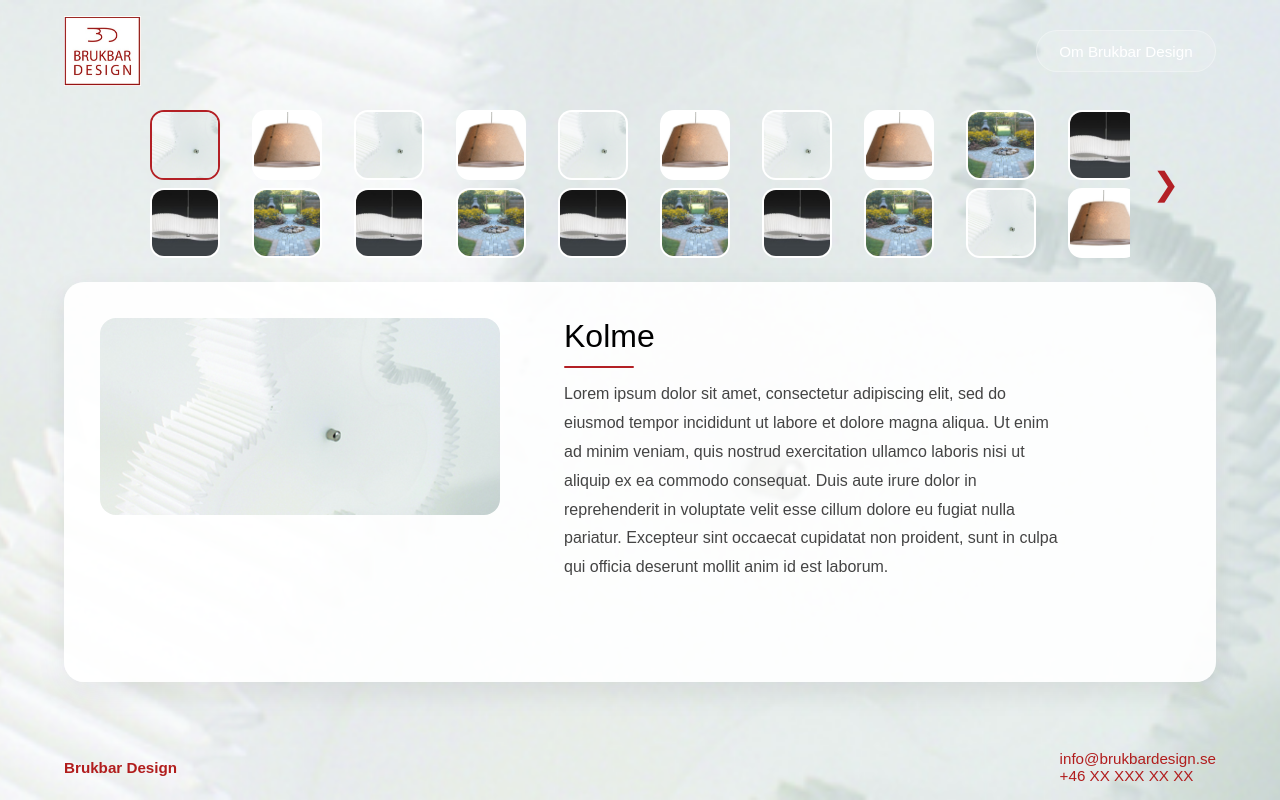
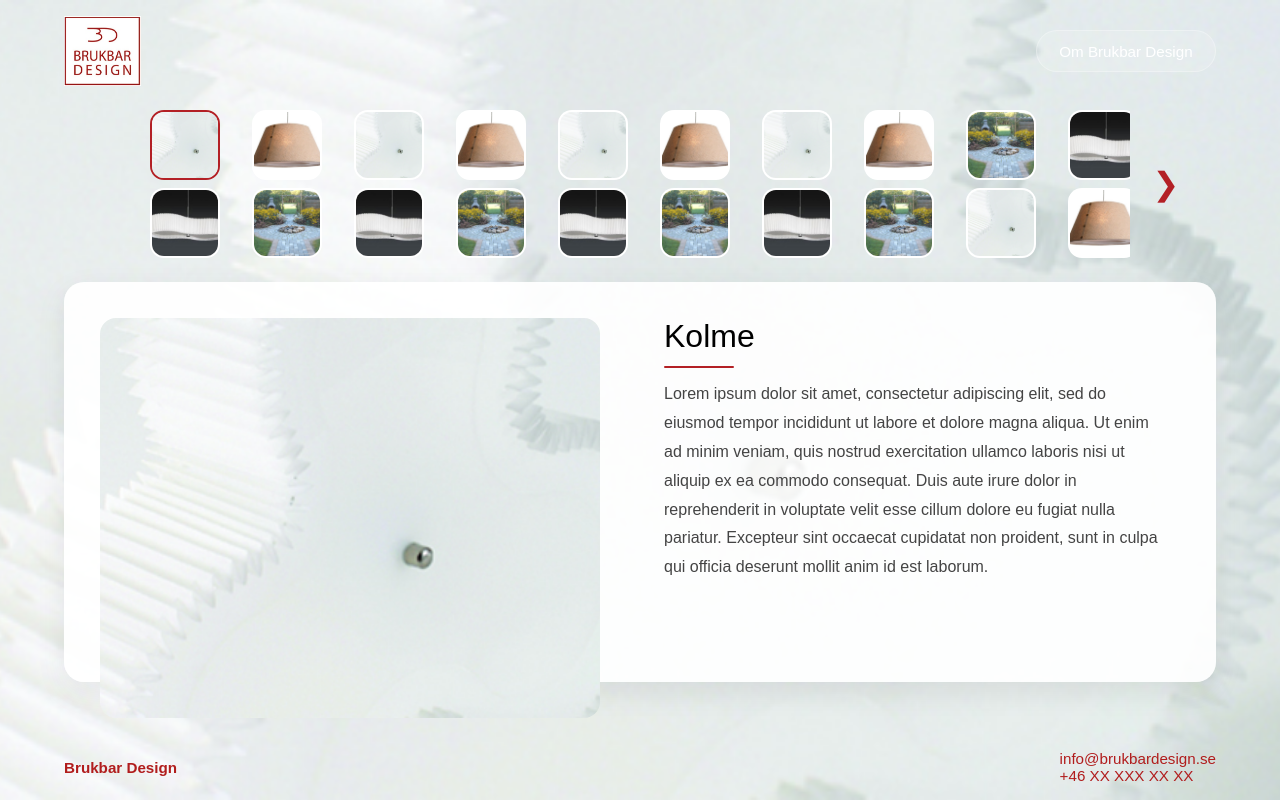
Before and after one commit to h4nn4s/brukbar-design, a React (Vite) app: page / in a window 1280 px wide. Built offline with nearby package versions, Linux system fonts and the light colour scheme.

Commit message:
Refactor shared content panel

```diff
--- a/src/components/About/About.jsx
+++ b/src/components/About/About.jsx
@@ -1,18 +1,12 @@
-import styles from "./About.module.css";
+import ContentPanel from "../ContentPanel/ContentPanel";
 import aboutImage from "../../assets/images/about/about.jpg";
 
 function About() {
   return (
-    <section className={styles.about}>
-      <img
-        src={aboutImage}
-        alt="Brukbar Design"
-        className={styles.image}
-      />
-
-      <div className={styles.info}>
-        <h2>Om Brukbar Design</h2>
-
+    <ContentPanel
+      image={aboutImage}
+      title="Om Brukbar Design"
+    >
       <p>
         Brukbar Design utvecklar och tillverkar belysningsarmaturer med fokus
         på funktion, kvalitet och tidlös formgivning.
@@ -22,8 +16,7 @@ function About() {
         Genom nära samarbete med kunder och arkitekter skapas lösningar som
         fungerar lika bra i offentliga miljöer som i privata projekt.
       </p>
-      </div>
-    </section>
+    </ContentPanel>
   );
 }
 
--- a/src/components/About/About.module.css
+++ /dev/null
@@ -1,60 +0,0 @@
-.about {
-  margin-top: 1rem;
-
-  display: flex;
-  align-items: flex-start;
-  gap: 4rem;
-
-  height: 400px;
-
-  padding: 2.25rem;
-
-  background: rgba(255, 255, 255, 0.92);
-
-  border-radius: 20px;
-
-  box-shadow: 0 10px 30px rgba(0, 0, 0, 0.08);
-}
-
-.image {
-  width: 400px;
-  height: auto;
-
-  border-radius: 16px;
-
-  transition: opacity 0.2s ease;
-}
-
-.info {
-  max-width: 500px;
-  text-align: left;
-}
-
-.info h2 {
-  font-size: 2rem;
-
-  margin-bottom: 0.8rem;
-}
-
-.info h2::after {
-  content: "";
-
-  display: block;
-
-  width: 70px;
-  height: 3px;
-
-  margin-top: 0.7rem;
-
-  background: #b32025;
-
-  border-radius: 999px;
-}
-
-.info p {
-  line-height: 1.8;
-
-  color: #444;
-
-  margin-bottom: 1.5rem;
-}
--- a/src/components/ContentPanel/ContentPanel.jsx
+++ b/src/components/ContentPanel/ContentPanel.jsx
@@ -0,0 +1,21 @@
+import styles from "./ContentPanel.module.css";
+
+function ContentPanel({ image, title, children }) {
+  return (
+    <section className={styles.panel}>
+      <img
+        src={image}
+        alt={title}
+        className={styles.image}
+      />
+
+      <div className={styles.info}>
+        <h2>{title}</h2>
+
+        {children}
+      </div>
+    </section>
+  );
+}
+
+export default ContentPanel;
--- a/src/components/ContentPanel/ContentPanel.module.css
+++ b/src/components/ContentPanel/ContentPanel.module.css
@@ -0,0 +1,59 @@
+.panel {
+  margin-top: 1rem;
+
+  display: flex;
+  align-items: flex-start;
+  gap: 4rem;
+
+  height: 400px;
+
+  padding: 2.25rem;
+
+  background: rgba(255, 255, 255, 0.92);
+
+  border-radius: 20px;
+
+  box-shadow: 0 10px 30px rgba(0, 0, 0, 0.08);
+}
+
+.image {
+  width: 500px;
+  height: 400px;
+
+  object-fit: cover;
+
+  border-radius: 16px;
+}
+
+.info {
+  max-width: 500px;
+  text-align: left;
+}
+
+.info h2 {
+  font-size: 2rem;
+  font-weight: 500;
+
+  margin-bottom: 0.8rem;
+}
+
+.info h2::after {
+  content: "";
+
+  display: block;
+
+  width: 70px;
+  height: 1.5px;
+
+  margin-top: 0.7rem;
+
+  background: #b32025;
+
+  border-radius: 999px;
+}
+
+.info p {
+  font-size: 1rem;
+  line-height: 1.8;
+  color: #444;
+}
--- a/src/components/ProductViewer/ProductViewer.jsx
+++ b/src/components/ProductViewer/ProductViewer.jsx
@@ -1,19 +1,13 @@
-import styles from "./ProductViewer.module.css";
+import ContentPanel from "../ContentPanel/ContentPanel";
 
 function ProductViewer({ product }) {
   return (
-    <section className={styles.viewer}>
-      <img
-        src={product.image}
-        alt={product.name}
-        className={styles.image}
-      />
-
-      <div className={styles.info}>
-        <h2>{product.name}</h2>
-        <p>{product.description}</p>
-      </div>
-    </section>
+    <ContentPanel
+      image={product.image}
+      title={product.name}
+    >
+      <p>{product.description}</p>
+    </ContentPanel>
   );
 }
 
--- a/src/components/ProductViewer/ProductViewer.module.css
+++ /dev/null
@@ -1,58 +0,0 @@
-.viewer {
-  margin-top: 1rem;
-
-  display: flex;
-  align-items: flex-start;
-  gap: 4rem;
-
-  height: 400px;
-
-  padding: 2.25rem;
-
-  background: rgba(255, 255, 255, 0.92);
-
-  border-radius: 20px;
-
-  box-shadow: 0 10px 30px rgba(0, 0, 0, 0.08);
-}
-
-.image {
-  width: 400px;
-  height: auto;
-
-  border-radius: 16px;
-
-  transition: opacity 0.2s ease;
-}
-
-.info {
-  max-width: 500px;
-  text-align: left;
-}
-
-.info h2 {
-  font-size: 2rem;
-  font-weight: 500;
-
-  margin-bottom: 0.8rem;
-}
-
-.info h2::after {
-  content: "";
-
-  display: block;
-
-  width: 70px;
-  height: 1.5px;
-
-  margin-top: 0.7rem;
-
-  background-color: #b32025;
-
-  border-radius: 999px;
-}
-.info p {
-  font-size: 1rem;
-  line-height: 1.8;
-  color: #444;
-}
```
Lines whose indentation alone changed are shown as unchanged.
